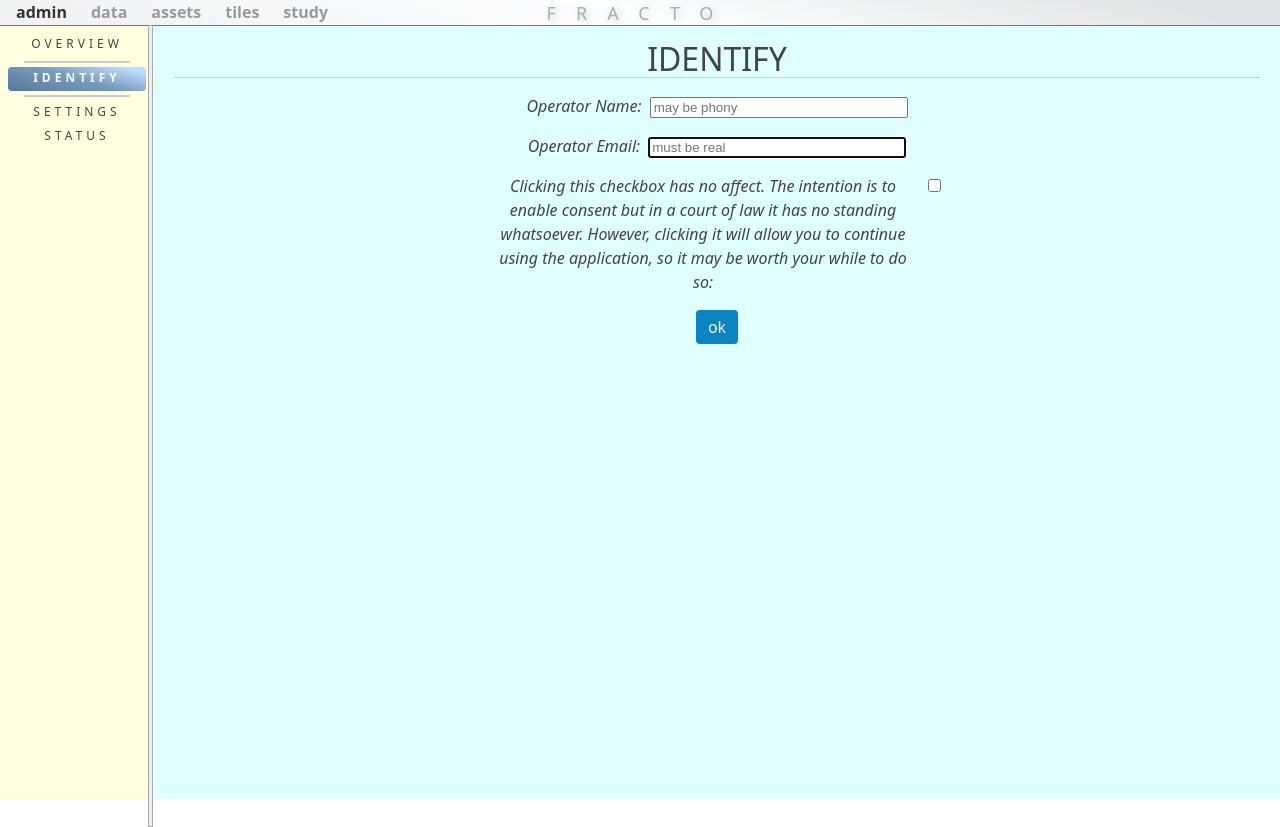
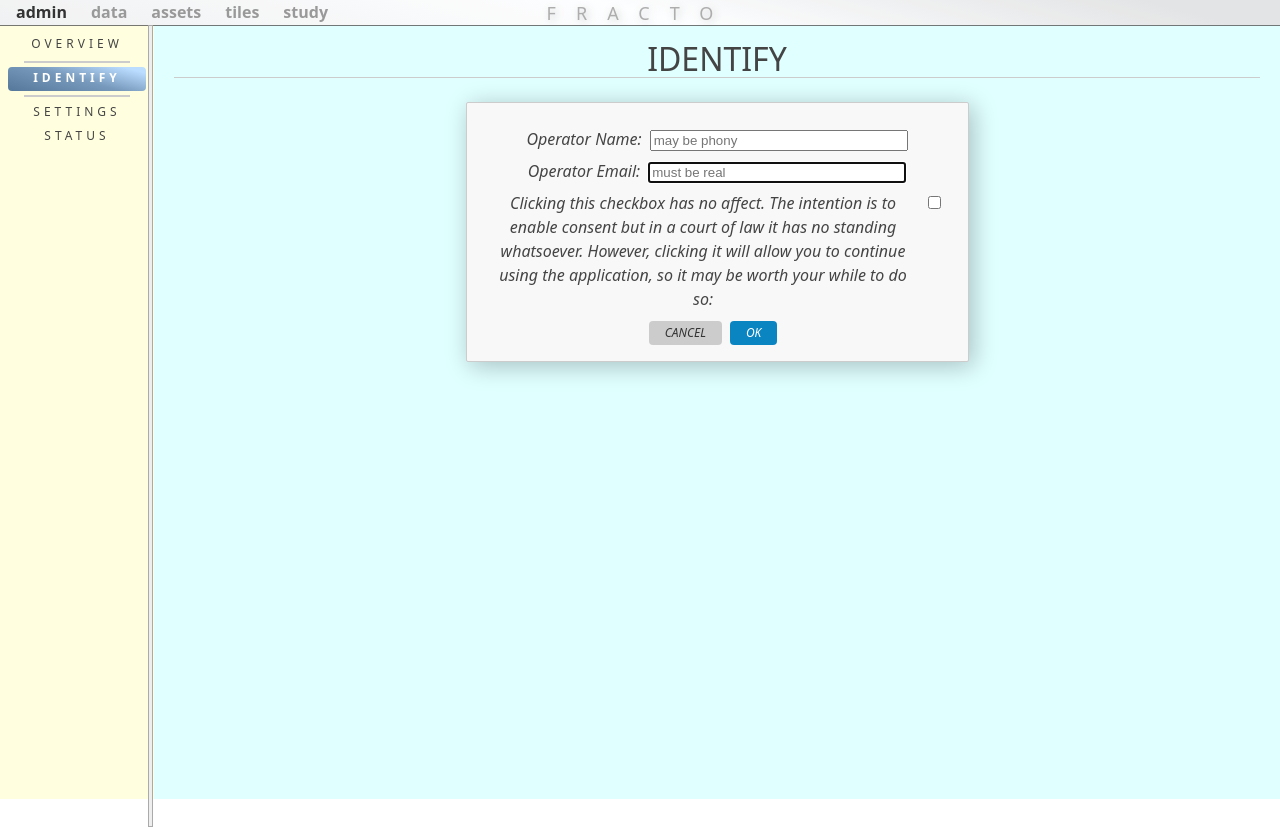
Before and after one commit to Fracto-Chaotic-Systems/fracto-ui, a React (Vite) app: page /admin in a window 1280 px wide. Built offline with nearby package versions, Linux system fonts and the light colour scheme; what javascript-time-ago would draw is missing.

Commit message:
InputForm improvements

```diff
--- a/src/pages/admin/AdminIdentify.jsx
+++ b/src/pages/admin/AdminIdentify.jsx
@@ -10,35 +10,38 @@ import {MainStyles as styles} from '../../styles/MainStyles.jsx'
 import {AppText} from "../../AppText.jsx";
 import {
    KEY_IDENTIFY_TITLE,
-   KEY_OPERATOR_CONSENT_PROMPT,
+   KEY_OPERATOR_CONSENT_LABEL,
+   KEY_OPERATOR_EMAIL_LABEL,
    KEY_OPERATOR_EMAIL_PROMPT,
+   KEY_OPERATOR_NAME_LABEL,
    KEY_OPERATOR_NAME_PROMPT
 } from "../../text/AdminText.jsx";
 
-export class AdminIdentify extends Component {
-   render() {
-      const form_entries = [
+const FORM_ENTRIES = [
    {
-            label: AppText.get(KEY_OPERATOR_NAME_PROMPT),
-            prompt: "may be phony",
+      label_key: KEY_OPERATOR_NAME_LABEL,
+      prompt_key: KEY_OPERATOR_NAME_PROMPT,
       width_px: 250,
       required: true,
       settings_key: KEY_ID_OPERATOR_NAME,
    },
    {
-            label: AppText.get(KEY_OPERATOR_EMAIL_PROMPT),
-            prompt: "must be real",
+      label_key: KEY_OPERATOR_EMAIL_LABEL,
+      prompt_key: KEY_OPERATOR_EMAIL_PROMPT,
       width_px: 250,
       required: true,
       settings_key: KEY_ID_OPERATOR_EMAIL,
    },
    {
-            label: AppText.get(KEY_OPERATOR_CONSENT_PROMPT),
+      label_key: KEY_OPERATOR_CONSENT_LABEL,
       required: true,
       label_width_px: 425,
       settings_key: KEY_ID_OPERATOR_CONSENT,
    }
 ]
+
+export class AdminIdentify extends Component {
+   render() {
       return [
          <styles.SectionTitle
             key={'identiy-title'}>
@@ -46,7 +49,7 @@ export class AdminIdentify extends Component {
          </styles.SectionTitle>,
          <styles.CenteredBlock
             key={'input-form'}>
-            <InputForm form_entries={form_entries}/>
+            <InputForm form_entries={FORM_ENTRIES}/>
          </styles.CenteredBlock>,
       ];
    }
--- a/src/pages/data/DataSettings.jsx
+++ b/src/pages/data/DataSettings.jsx
@@ -1,8 +1,53 @@
 import {Component} from "react";
 
 import {MainStyles as styles} from '../../styles/MainStyles.jsx'
-import {KEY_DATA_SETTINGS} from "../../text/DataText.jsx";
+import {
+   KEY_DATA_MYSQL_FORM_TITLE,
+   KEY_DATA_MYSQL_HOST_LABEL,
+   KEY_DATA_MYSQL_HOST_PROMPT,
+   KEY_DATA_MYSQL_PORT_LABEL,
+   KEY_DATA_MYSQL_PORT_PROMPT,
+   KEY_DATA_MYSQL_SAVE,
+   KEY_DATA_MYSQL_USER_LABEL,
+   KEY_DATA_MYSQL_USER_PROMPT,
+   KEY_DATA_SETTINGS
+} from "../../text/DataText.jsx";
 import AppText from "../../AppText.jsx";
+import {
+   KEY_DATA_MYSQL_HOST,
+   KEY_DATA_MYSQL_PORT,
+   KEY_DATA_MYSQL_USER
+} from "../../settings/DataSettings.jsx";
+import InputForm from "../utils/InputForm.jsx";
+
+const FORM_ENTRIES = [
+   {
+      label_key: KEY_DATA_MYSQL_HOST_LABEL,
+      prompt_key: KEY_DATA_MYSQL_HOST_PROMPT,
+      width_px: 200,
+      required: true,
+      settings_key: KEY_DATA_MYSQL_HOST,
+   },
+   {
+      label_key: KEY_DATA_MYSQL_PORT_LABEL,
+      prompt_key: KEY_DATA_MYSQL_PORT_PROMPT,
+      width_px: 200,
+      required: true,
+      settings_key: KEY_DATA_MYSQL_PORT,
+   },
+   {
+      label_key: KEY_DATA_MYSQL_USER_LABEL,
+      prompt_key: KEY_DATA_MYSQL_USER_PROMPT,
+      width_px: 200,
+      required: true,
+      settings_key: KEY_DATA_MYSQL_USER,
+   },
+]
+
+const FORM_META = {
+   form_title_key: KEY_DATA_MYSQL_FORM_TITLE,
+   default_button_key: KEY_DATA_MYSQL_SAVE,
+}
 
 export class DataSettings extends Component {
    render() {
@@ -13,7 +58,10 @@ export class DataSettings extends Component {
          </styles.SectionTitle>,
          <styles.CenteredBlock
             key={'input-form'}>
-            content
+            <InputForm
+               form_entries={FORM_ENTRIES}
+               form_meta={FORM_META}
+            />
          </styles.CenteredBlock>,
       ];
    }
--- a/src/pages/utils/InputForm.jsx
+++ b/src/pages/utils/InputForm.jsx
@@ -4,14 +4,21 @@ import PropTypes from "prop-types";
 import {MainStyles as styles} from '../../styles/MainStyles.jsx'
 import {CoolInputText} from "../../ui/CoolImports.jsx";
 import AppSettings, {
-   TYPE_BOOLEAN,
+   TYPE_BOOLEAN, TYPE_NUMBER,
    TYPE_STRING
 } from "../../AppSettings.jsx";
 import CoolButton from "../../ui/CoolButton.jsx";
+import AppText from "../../AppText.jsx";
+import {KEY_FORM_CANCEL} from "../../text/RootText.jsx";
 
 export class InputForm extends Component {
    static propTypes = {
       form_entries: PropTypes.array.isRequired,
+      form_meta: PropTypes.object,
+   }
+
+   static defaultProps = {
+      form_meta: {},
    }
 
    state = {
@@ -19,7 +26,11 @@ export class InputForm extends Component {
    }
 
    componentDidMount() {
-      const {values} = this.state
+      this.init_values()
+   }
+
+   init_values = () => {
+      const values = {}
       const {form_entries} = this.props
       form_entries.forEach(entry => {
          const setting_definition = AppSettings.setting_definitions[entry.settings_key];
@@ -59,13 +70,17 @@ export class InputForm extends Component {
       })
    }
 
+   cancel_entries = () => {
+      this.init_values()
+   }
+
    render() {
       const {values} = this.state
-      const {form_entries} = this.props
+      const {form_entries, form_meta} = this.props
       const all_entries = form_entries.map((entry, i) => {
          const setting_definition = AppSettings.setting_definitions[entry.settings_key];
          let edit_value = false
-         console.log('values[entry.settings_key]',values[entry.settings_key])
+         console.log('values[entry.settings_key]', values[entry.settings_key])
          switch (setting_definition.data_type) {
             case TYPE_BOOLEAN:
                edit_value = <input
@@ -74,11 +89,12 @@ export class InputForm extends Component {
                   onClick={(e) => this.checkbox_changed(e, entry)}
                />
                break;
+            case TYPE_NUMBER:
             case TYPE_STRING:
                edit_value = <CoolInputText
                   value={values[entry.settings_key]}
                   on_change={(e) => this.text_changed(e, entry)}
-                  placeholder={entry.prompt}
+                  placeholder={AppText.get(entry.prompt_key)}
                   style_extra={{width: `${entry.width_px}px`}}
                />;
                break;
@@ -87,7 +103,7 @@ export class InputForm extends Component {
          return <styles.CenteredBlock
             key={`input-form_entries_${i}`}>
             <styles.InputPrompt style={label_style}>
-               {`${entry.label}:`}
+               {`${AppText.get(entry.label_key)}:`}
             </styles.InputPrompt>
             {edit_value}
          </styles.CenteredBlock>
@@ -100,16 +116,31 @@ export class InputForm extends Component {
          }
          disabled = true
       })
-      return [
+      const title = form_meta.form_title_key ? <styles.FormTitle>
+         {AppText.get(form_meta.form_title_key)}
+      </styles.FormTitle> : ''
+      const elements = [
+         title,
          all_entries,
+         <CoolButton
+            key={'response-cancel'}
+            disabled={false}
+            content={AppText.get(KEY_FORM_CANCEL)}
+            on_click={this.cancel_entries}
+            primary={false}
+         />,
          <CoolButton
             key={'response-button'}
             disabled={disabled}
-            content={'ok'}
+            content={form_meta.default_button_key ? AppText.get(form_meta.default_button_key) : 'ok'}
             on_click={this.set_values}
             primary={true}
          />
       ]
+      return <styles.FormWrapper>
+         {elements}
+      </styles.FormWrapper>
+
    }
 }
 
--- a/src/styles/MainStyles.jsx
+++ b/src/styles/MainStyles.jsx
@@ -78,7 +78,7 @@ export class MainStyles {
    `
    static CenteredBlock = styled(CoolStyles.Block)`
        ${CoolStyles.align_center}
-       margin: 1rem auto;
+       margin: 0.5rem auto;
    `
    static InputPrompt = styled(CoolStyles.InlineBlock)`
        ${CoolStyles.italic}
@@ -89,6 +89,18 @@ export class MainStyles {
        ${CoolStyles.fixed}
        left: 60px,
    `
+   static FormTitle = styled(CoolStyles.InlineBlock)`
+       ${CoolStyles.bold}
+       font-size: 1.5rem;
+   `
+   static FormWrapper = styled(CoolStyles.InlineBlock)`
+       padding: 1rem 1.5rem;
+       background-color: #f8f8f8;
+       border: 1px solid #cccccc;
+       box-shadow: 0.25rem 0.25rem 1.5rem rgba(0, 0, 0, 0.25);
+       border-radius: 0.125rem;
+       margin-top: 0.5rem;
+   `
 }
 
 export default MainStyles
--- a/src/text/AdminText.jsx
+++ b/src/text/AdminText.jsx
@@ -1,8 +1,10 @@
 const ADMIN_FOLDER = 'admin'
 
-export const KEY_OPERATOR_NAME_PROMPT = `${ADMIN_FOLDER}/operator_name_text`
-export const KEY_OPERATOR_EMAIL_PROMPT = `${ADMIN_FOLDER}/operator_email_text`
-export const KEY_OPERATOR_CONSENT_PROMPT = `${ADMIN_FOLDER}/operator_consent`
+export const KEY_OPERATOR_NAME_LABEL = `${ADMIN_FOLDER}/operator_name_label`
+export const KEY_OPERATOR_NAME_PROMPT = `${ADMIN_FOLDER}/operator_name_prompt`
+export const KEY_OPERATOR_EMAIL_LABEL = `${ADMIN_FOLDER}/operator_email_label`
+export const KEY_OPERATOR_EMAIL_PROMPT = `${ADMIN_FOLDER}/operator_email_prompt`
+export const KEY_OPERATOR_CONSENT_LABEL = `${ADMIN_FOLDER}/operator_consent`
 export const KEY_IDENTIFY_TITLE = `${ADMIN_FOLDER}/identify`
 export const KEY_ADMIN_OVERVIEW = `${ADMIN_FOLDER}/admin_overview`
 export const KEY_ADMIN_SETTINGS = `${ADMIN_FOLDER}/admin_settings`
@@ -10,9 +12,11 @@ export const KEY_ADMIN_STATUS = `${ADMIN_FOLDER}/admin_status`
 
 export const APP_ADMIN_TEXT = {
    [KEY_IDENTIFY_TITLE]: 'Identify',
-   [KEY_OPERATOR_NAME_PROMPT]: 'Operator Name',
-   [KEY_OPERATOR_EMAIL_PROMPT]: 'Operator Email',
-   [KEY_OPERATOR_CONSENT_PROMPT]: 'Clicking this checkbox has no affect. The intention is to enable consent but in a court of law it has no standing whatsoever. However, clicking it will allow you to continue using the application, so it may be worth your while to do so',
+   [KEY_OPERATOR_NAME_LABEL]: 'Operator Name',
+   [KEY_OPERATOR_NAME_PROMPT]: 'may be phony',
+   [KEY_OPERATOR_EMAIL_LABEL]: 'Operator Email',
+   [KEY_OPERATOR_EMAIL_PROMPT]: 'must be real',
+   [KEY_OPERATOR_CONSENT_LABEL]: 'Clicking this checkbox has no affect. The intention is to enable consent but in a court of law it has no standing whatsoever. However, clicking it will allow you to continue using the application, so it may be worth your while to do so',
    [KEY_ADMIN_OVERVIEW]: 'admin overview',
    [KEY_ADMIN_SETTINGS]: 'admin settings',
    [KEY_ADMIN_STATUS]: 'admin status',
--- a/src/text/RootText.jsx
+++ b/src/text/RootText.jsx
@@ -1,14 +1,18 @@
 
 const ROOT_FOLDER = 'root'
+const SIDEBAR_FOLDER = `${ROOT_FOLDER}/sidebar`
+const MENU_FOLDER = `${ROOT_FOLDER}/menu`
+const FORM_FOLDER = `${ROOT_FOLDER}/form`
 
-export const KEY_SIDEBAR_OVERVIEW = `${ROOT_FOLDER}/overview`
-export const KEY_SIDEBAR_SETTINGS = `${ROOT_FOLDER}/settings`
-export const KEY_SIDEBAR_STATUS = `${ROOT_FOLDER}/status`
-export const KEY_MENU_ADMIN = `${ROOT_FOLDER}/admin`
-export const KEY_MENU_DATA = `${ROOT_FOLDER}/data`
-export const KEY_MENU_ASSETS = `${ROOT_FOLDER}/assets`
-export const KEY_MENU_TILES = `${ROOT_FOLDER}/tiles`
-export const KEY_MENU_STUDY = `${ROOT_FOLDER}/study`
+export const KEY_SIDEBAR_OVERVIEW = `${SIDEBAR_FOLDER}/overview`
+export const KEY_SIDEBAR_SETTINGS = `${SIDEBAR_FOLDER}/settings`
+export const KEY_SIDEBAR_STATUS = `${SIDEBAR_FOLDER}/status`
+export const KEY_MENU_ADMIN = `${MENU_FOLDER}/admin`
+export const KEY_MENU_DATA = `${MENU_FOLDER}/data`
+export const KEY_MENU_ASSETS = `${MENU_FOLDER}/assets`
+export const KEY_MENU_TILES = `${MENU_FOLDER}/tiles`
+export const KEY_MENU_STUDY = `${MENU_FOLDER}/study`
+export const KEY_FORM_CANCEL = `${FORM_FOLDER}/cancel`
 
 export const APP_ROOT_TEXT = {
    [KEY_SIDEBAR_OVERVIEW]: 'Overview',
@@ -19,4 +23,5 @@ export const APP_ROOT_TEXT = {
    [KEY_MENU_ASSETS]: 'assets',
    [KEY_MENU_TILES]: 'tiles',
    [KEY_MENU_STUDY]: 'study',
+   [KEY_FORM_CANCEL]: 'cancel',
 }
--- a/src/ui/CoolButton.jsx
+++ b/src/ui/CoolButton.jsx
@@ -5,10 +5,16 @@ import styled from "styled-components";
 import {CoolStyles, CoolColors} from "./CoolImports";
 
 const BasicButton = styled(CoolStyles.InlineBlock)`
-   ${CoolStyles.pointer}
-   ${CoolStyles.noselect}
-   border-radius: 0.25rem;
-   padding: 0.325rem 0.75rem;
+    ${CoolStyles.pointer}
+    ${CoolStyles.noselect}
+    ${CoolStyles.uppercase}
+    ${CoolStyles.italic}
+    ${CoolStyles.align_middle}
+    border-radius: 0.25rem;
+    line-height: 1.25rem;
+    font-size: 0.75rem;
+    padding: 0.125rem 1rem;
+    margin-right: 0.5rem;
 `;
 
 export class CoolButton extends Component {
```
Also changed, not shown: src/settings/DataSettings.jsx (+23 -0 lines), src/text/DataText.jsx (+16 -0 lines). Lines whose indentation alone changed are shown as unchanged.
